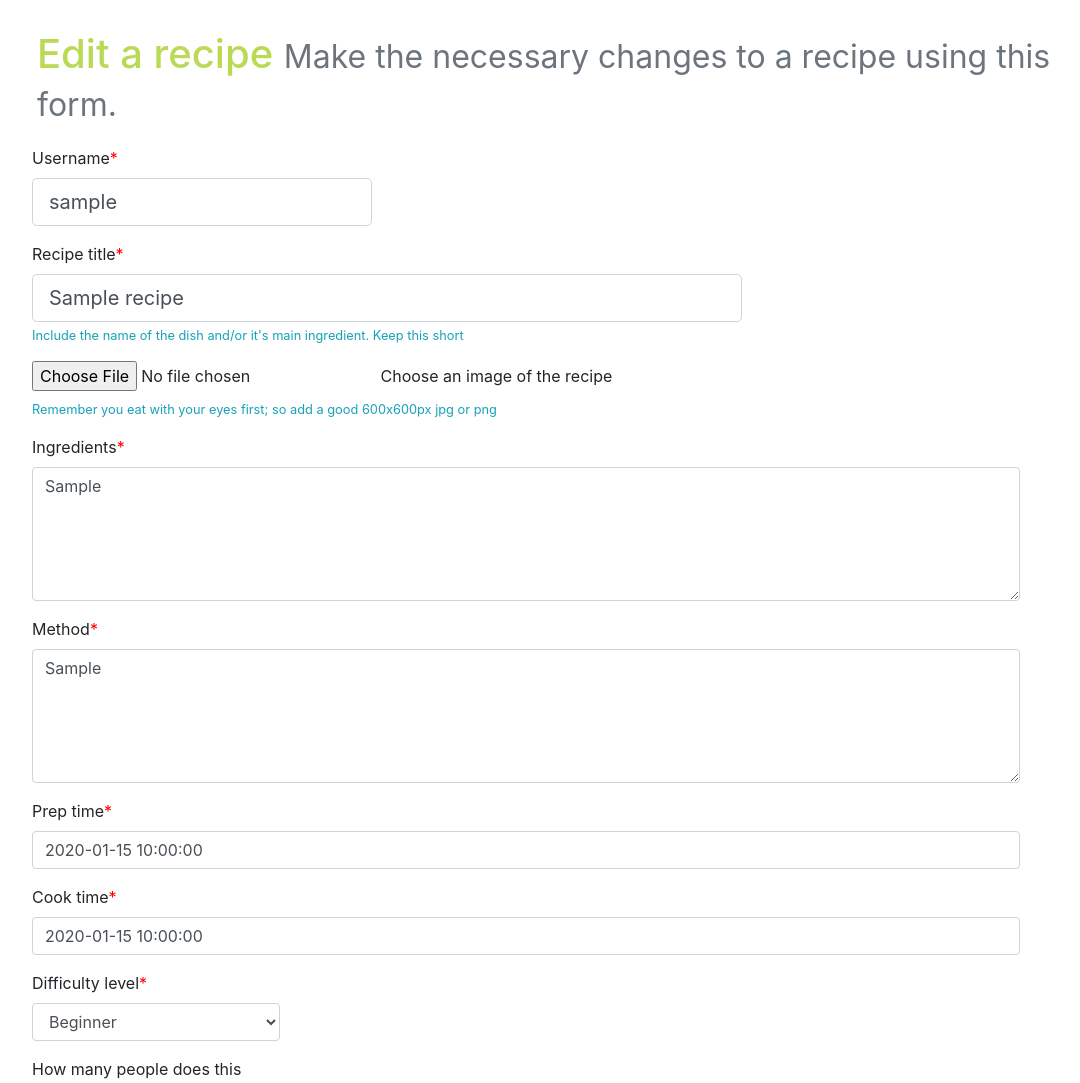
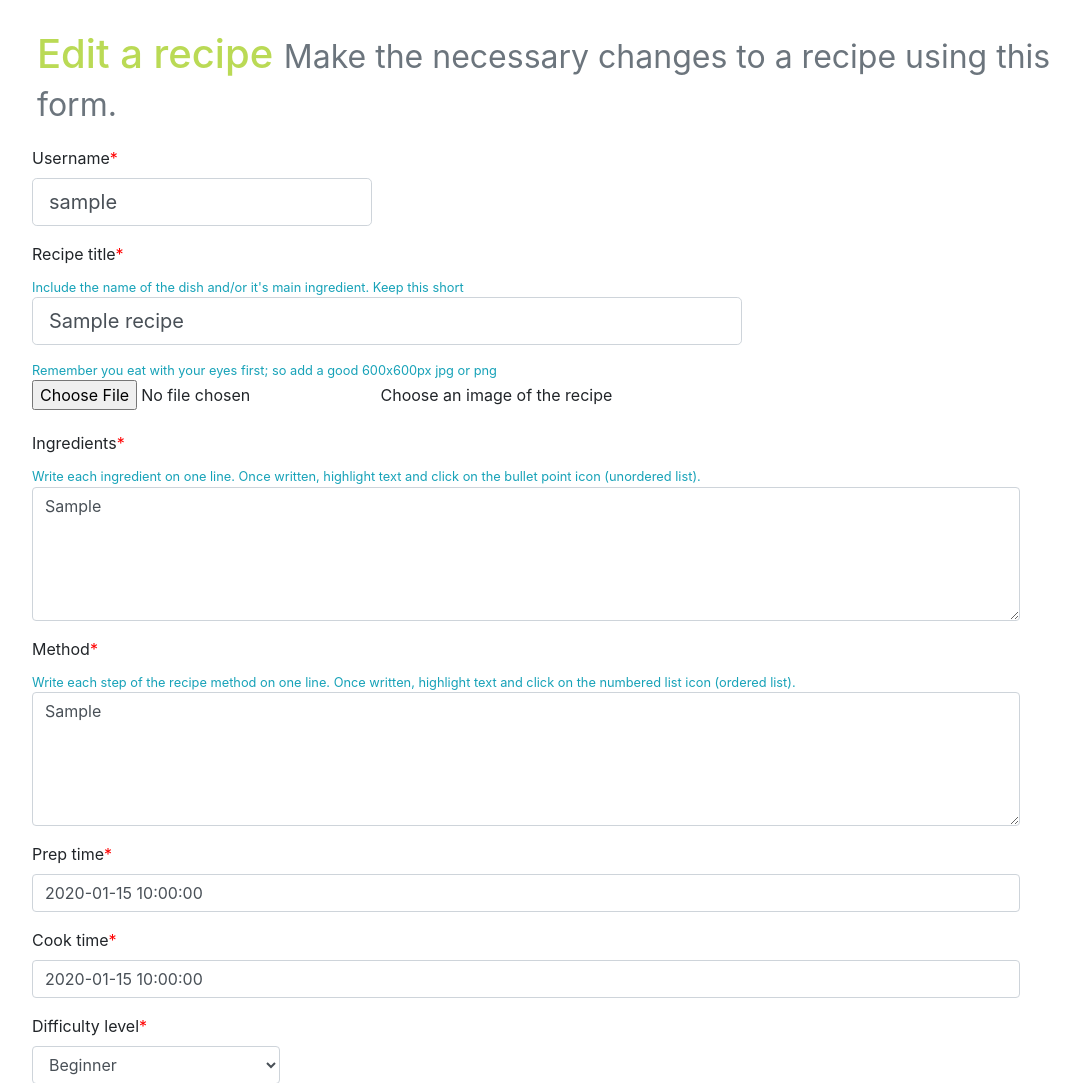
Before and after one commit to jennie6151/cookbook, a Flask app: page /edit in a window 1280 px wide. Shown: the part 56-1139 px from the top of the page, without its empty margins (68-1148 px from the left). Run offline with Flask 2, Linux system fonts and the light colour scheme; a database or web service that is not in the repository returns one stand-in record (values such as "Sample title"); some libraries are stand-ins or nearby versions.

Commit message:
limit and sort order added to index

```diff
--- a/flask_app/app.py
+++ b/flask_app/app.py
@@ -12,7 +12,7 @@ Recipes = mongo.db.Recipes
 
 @app.route("/")
 def home():
-    pageRecipes = Recipes.find()
+    pageRecipes = Recipes.find().sort("_id", -1).limit(12)
     return render_template("index.html", pageRecipes=pageRecipes)
 
 @app.route("/search", methods=['GET'])
--- a/flask_app/static/css/styles.css
+++ b/flask_app/static/css/styles.css
@@ -12,6 +12,10 @@ body {
     margin-top: 30px;
     margin-bottom: 20px;
     margin-left:20px;
+}
+
+.recipeImageStyling{
+    width:100%;
 }
 
 .recipe-facts {
--- a/flask_app/templates/editrecipes.html
+++ b/flask_app/templates/editrecipes.html
@@ -33,33 +33,42 @@
 
                             <div class="form-group form-group-required col-lg-8">
                                 <label for="recipeTitle" class="control-label">Recipe title</label>
+                                <small id="titleHelpBlock" class="form-text text-info">
+                                        Include the name of the dish and/or it's main ingredient. Keep this
+                                        short
+                                    </small>
                                 <input type="text" class="form-control form-control-lg" id="recipeTitle"
                                     name="recipeTitle" value="{{ item['recipeTitle'] }}" required>
-                                <small id="titleHelpBlock" class="form-text text-info">
-                                    Include the name of the dish and/or it's main ingredient. Keep this
-                                    short
-                                </small>
                             </div>
 
                             <div class="form-group col-lg-8">
+                                    <small id="imageHelpBlock" class="form-text text-info">
+                                            Remember you eat with your eyes first; so add a good 600x600px jpg or
+                                            png
+                                        </small>
                                 <input type="file" class="" id="recipeImage" name="recipeImage">
                                 <label class="" for="recipeImage">Choose an image of the recipe</label>
-                                <small id="imageHelpBlock" class="form-text text-info">
-                                    Remember you eat with your eyes first; so add a good 600x600px jpg or
-                                    png
-                                </small>
+
                             </div>
 
                             <div class="form-group form-group-required col-lg-11">
                                 <label for="recipeIngredients" class="control-label">Ingredients</label>
-                                <textarea class="form-control" id="recipeIngredients" name="recipeIngredients" rows="5"
+                                <small id="imageHelpBlock" class="form-text text-info">
+                                        Write each ingredient on one line. Once written, highlight text and click on the
+                                        bullet point icon (unordered list).
+                                    </small>
+                                <textarea class="form-control richTextEditor" id="recipeIngredients" name="recipeIngredients" rows="5"
                                     value="{{ item['recipeIngredients'] }}"
                                     required>{{ item['recipeIngredients'] }}</textarea>
                             </div>
 
                             <div class="form-group form-group-required col-lg-11">
                                 <label for="recipeMethod" class="control-label">Method</label>
-                                <textarea class="form-control" id="recipeMethod" name="recipeMethod" rows="5"
+                                <small id="imageHelpBlock" class="form-text text-info">
+                                        Write each step of the recipe method on one line. Once written, highlight text and
+                                        click on the numbered list icon (ordered list).
+                                    </small>
+                                <textarea class="form-control richTextEditor" id="recipeMethod" name="recipeMethod" rows="5"
                                     value="{{ item['recipeMethod'] }}" required>{{ item['recipeMethod'] }}</textarea>
                             </div>
 
@@ -97,6 +106,9 @@
 
                             <div class="form-group col-lg-11">
                                 <label for="dietType">Diet type</label><br />
+                                <small id="dietTypeHelpBlock" class="form-text text-info">
+                                        Select all that apply
+                                    </small>
                                 <label class="checkbox-inline">
                                     <input type="checkbox" id="dietType" name="dietType" value="Dairy-free"
                                         {% if item['dietType'] =='Dairy-free' %} checked {% endif %}>Dairy-free
@@ -141,9 +153,6 @@
                                     <input type="checkbox" id="dietType" name="dietType" value="Vegetarian"
                                         {% if item['dietType'] =='Vegetarian' %} checked {% endif %}>Vegetarian
                                 </label>
-                                <small id="dietTypeHelpBlock" class="form-text text-info">
-                                    Select all that apply
-                                </small>
                             </div>
 
                             <div class="form-group form-group-required col-lg-3">
--- a/flask_app/templates/index.html
+++ b/flask_app/templates/index.html
@@ -51,7 +51,7 @@
         </select>
       </div>
 
-      <a href="#" class="btn btn-success" role="button"><i class="fas fa-smile"></i>Add a recipe</a>
+      <a href="#" class="btn btn-success" role="button">Add a recipe</a>
     </section>
 
     <div>
--- a/flask_app/templates/template.html
+++ b/flask_app/templates/template.html
@@ -7,7 +7,7 @@
     <meta name="viewport" content="width=device-width, initial-scale=1, shrink-to-fit=no">
     <link rel="stylesheet" href="https://maxcdn.bootstrapcdn.com/bootstrap/4.0.0/css/bootstrap.min.css"
         integrity="sha384-Gn5384xqQ1aoWXA+058RXPxPg6fy4IWvTNh0E263XmFcJlSAwiGgFAW/dAiS6JXm" crossorigin="anonymous">
-    <link rel="stylesheet" href="https://cdnjs.cloudflare.com/ajax/libs/font-awesome/5.1.0/css/font-awesome.min.css">
+    <link rel="stylesheet" href="https://use.fontawesome.com/releases/v5.7.2/css/all.css" crossorigin="anonymous">
     <link href="https://cdnjs.cloudflare.com/ajax/libs/summernote/0.8.12/summernote-bs4.css" rel="stylesheet">
     <link rel="stylesheet" href="{{ url_for('static', filename='css/styles.css') }}">
     <link rel="icon" href="PLACEHOLDER.ico">
--- a/flask_app/templates/viewrecipes.html
+++ b/flask_app/templates/viewrecipes.html
@@ -17,7 +17,7 @@
                     <h1 class="recipe-title">{{ item["recipeTitle"] }}</h1>
                     <div class="row">
                         <div class="col-lg-3 col-md-4 col-xs-12"><img src="{{url_for('file', filename=item['recipeImage'])}}"
-                                class="rounded" alt="Recipe photo"></div>
+                                class="rounded recipeImageStyling" alt="Recipe photo"></div>
                         <div class="col-lg-5 col-md-8 col-xs-12">
                             <ul class="recipe-facts">
                                 <li>Prep time: {{ item["prepTime"] }}</li>
@@ -36,7 +36,7 @@
                 </div>
             </div>
             <div class="row">
-                <div class="col-lg-12"> <a href="#" class="btn btn-primary" role="button">Like this recipe</a></div>
+                <div class="col-lg-12"> <a href="#" class="btn btn-primary" role="button"><i class="fas fa-smile"></i>Like this recipe</a></div>
             </div>
             <div class="row">
                 <div class="col-xs-12 col-lg-6">
```
Also changed, not shown: flask_app/templates/addrecipes.html (+27 -18 lines).
